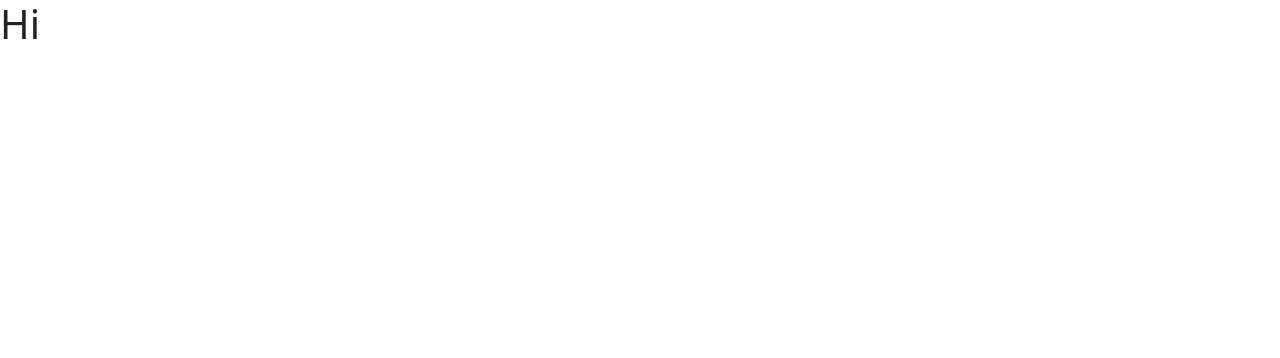
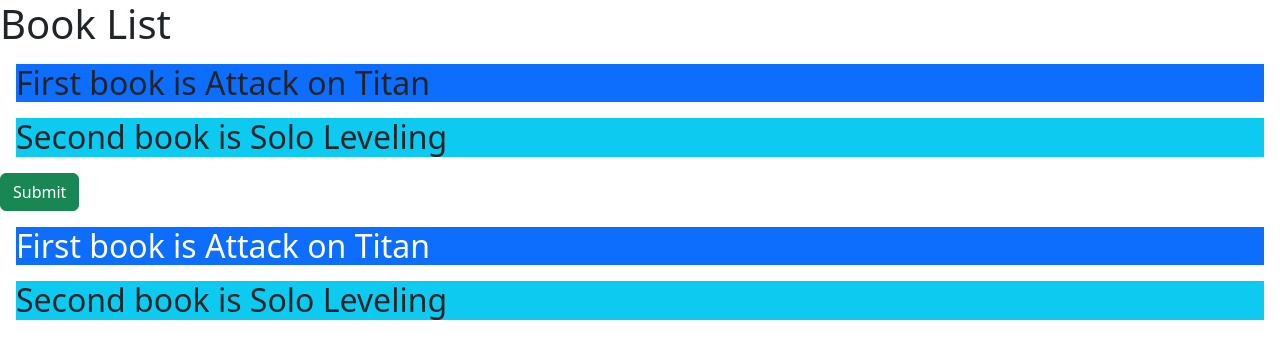
Before and after one commit to MohammedQasim-js/Angular-Data-Binding, an Angular app: page / in a window 1280 px wide. Shown: the top 358 px of the page. Built offline with nearby package versions, Linux system fonts and the light colour scheme.

Commit message:
Class binding

```diff
--- a/src/app/book.html
+++ b/src/app/book.html
@@ -1 +1,33 @@
-<h1>Hi</h1>
+<h1>Book List</h1>
+<!-- <div>
+  <h3 [textContent]="book?.name"></h3>
+</div>
+<div>{{ book?.name }}</div> -->
+
+<!--* Class binding - So first, we're going to give a class value in the div, as we can see here, and we
+can equate this to a property or method from the component. Now here we need to know if a class
+definition has been made for div before, and then if a property or method is synchronized like this,
+delete the previously defined class expression, and then the property we define will be added.
+Secondly, I want to use a class property of Div, and I want to link this feature to a method or
+property like this. So this class property can be properties like Class.online or Class.Active. And
+thirdly, we can use the energy class when I want to use more than one class binding feature so we
+can use multiple classes using the energy class. Now here too I want to tell you, the values to be
+returned from the energy class should be in the form of an object, so we can specify this with a
+class property that will add. -->
+<div [class]="getClassBinding(1)">
+  <h2>First book is {{ model.getBooksId(1)?.name }}</h2>
+</div>
+
+<div [class]="getClassBinding(2)">
+  <h2>Second book is {{ model.getBooksId(2)?.name }}</h2>
+</div>
+
+<button class="btn btn-success" [class.disabled]="disabled">Submit</button>
+
+<div class="m-3" [ngClass]="getClassObject(1)">
+  <h2>First book is {{ model.getBooksId(1)?.name }}</h2>
+</div>
+
+<div class="m-3" [ngClass]="getClassObject(2)">
+  <h2>Second book is {{ model.getBooksId(2)?.name }}</h2>
+</div>
--- a/src/app/book.ts
+++ b/src/app/book.ts
@@ -1,11 +1,32 @@
 import { Component } from '@angular/core';
+import { CommonModule } from '@angular/common';
 import { BookRepository } from './repository.model';
+import { Book } from './book.model';
 
 @Component({
   selector: 'app-book',
+  imports: [CommonModule],
   templateUrl: './book.html',
   styleUrls: ['./book.css'],
 })
 export class BookComponent {
   model: BookRepository = new BookRepository();
+
+  book: Book | undefined = this.model.getBooksId(1);
+
+  disabled = false;
+
+  getClassBinding(id: number): string {
+    let book = this.model.getBooksId(id);
+    return ((book?.price ?? 0) >= 299 ? 'bg-primary' : 'bg-info') + ' m-3';
+  }
+
+  getClassObject(id: number): object {
+    let book = this.model.getBooksId(id);
+    return {
+      'bg-primary': (book?.price ?? 0) >= 299,
+      'bg-info': (book?.price ?? 0) < 299,
+      'text-white': book?.name == 'Attack on Titan',
+    };
+  }
 }
--- a/src/app/repository.model.ts
+++ b/src/app/repository.model.ts
@@ -8,11 +8,14 @@
   constructor() {
     this.dataSource = new dataSource();
     this.books = new Array<Book>();
-    // use the existing `Books` getter on dataSource (not a method named getBooks())
     this.dataSource.Books.forEach((b: Book) => this.books.push(b));
   }
 
   getBooks(): Book[] {
     return this.books;
   }
+
+  getBooksId(id: number): Book | undefined {
+    return this.books.find((b) => b.id === id);
+  }
 }
```
